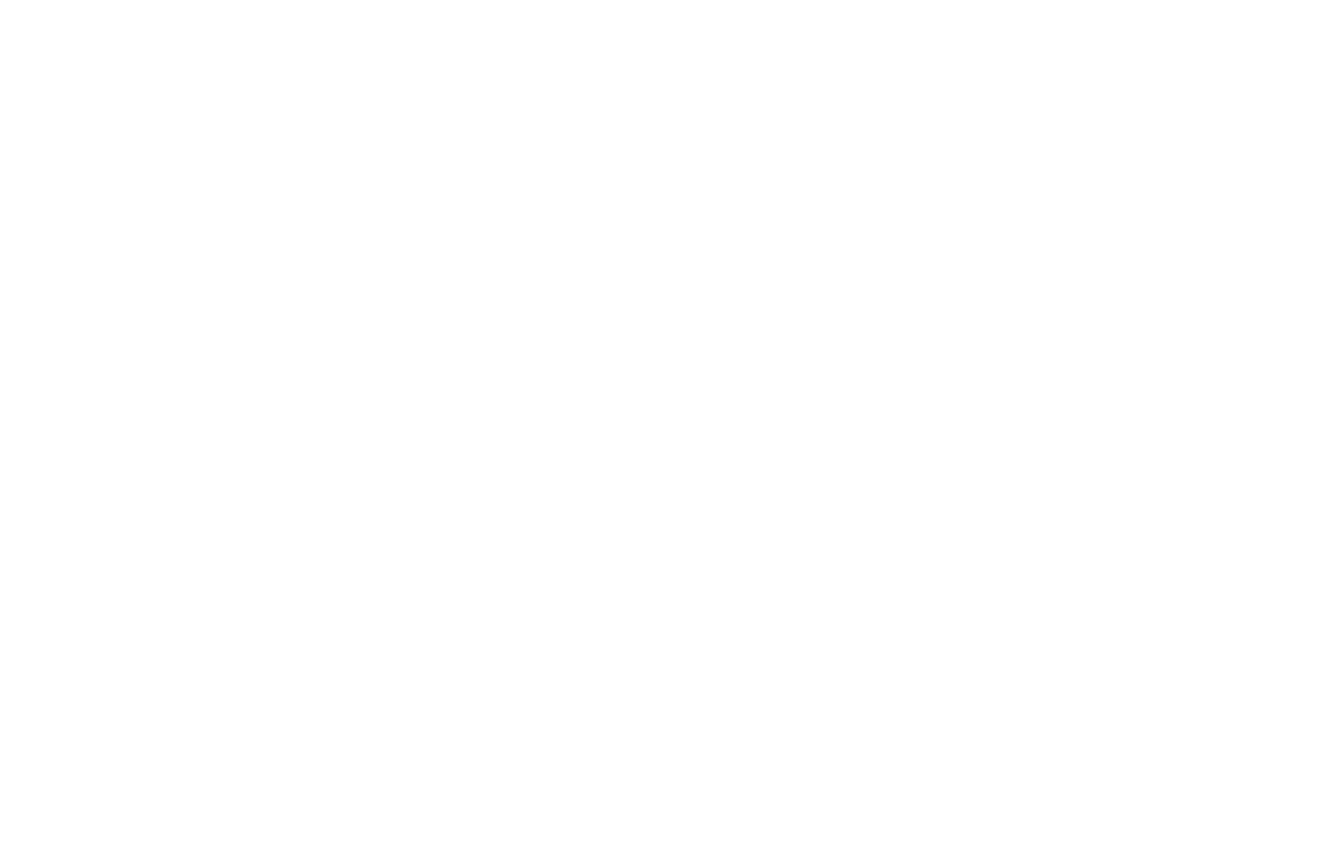
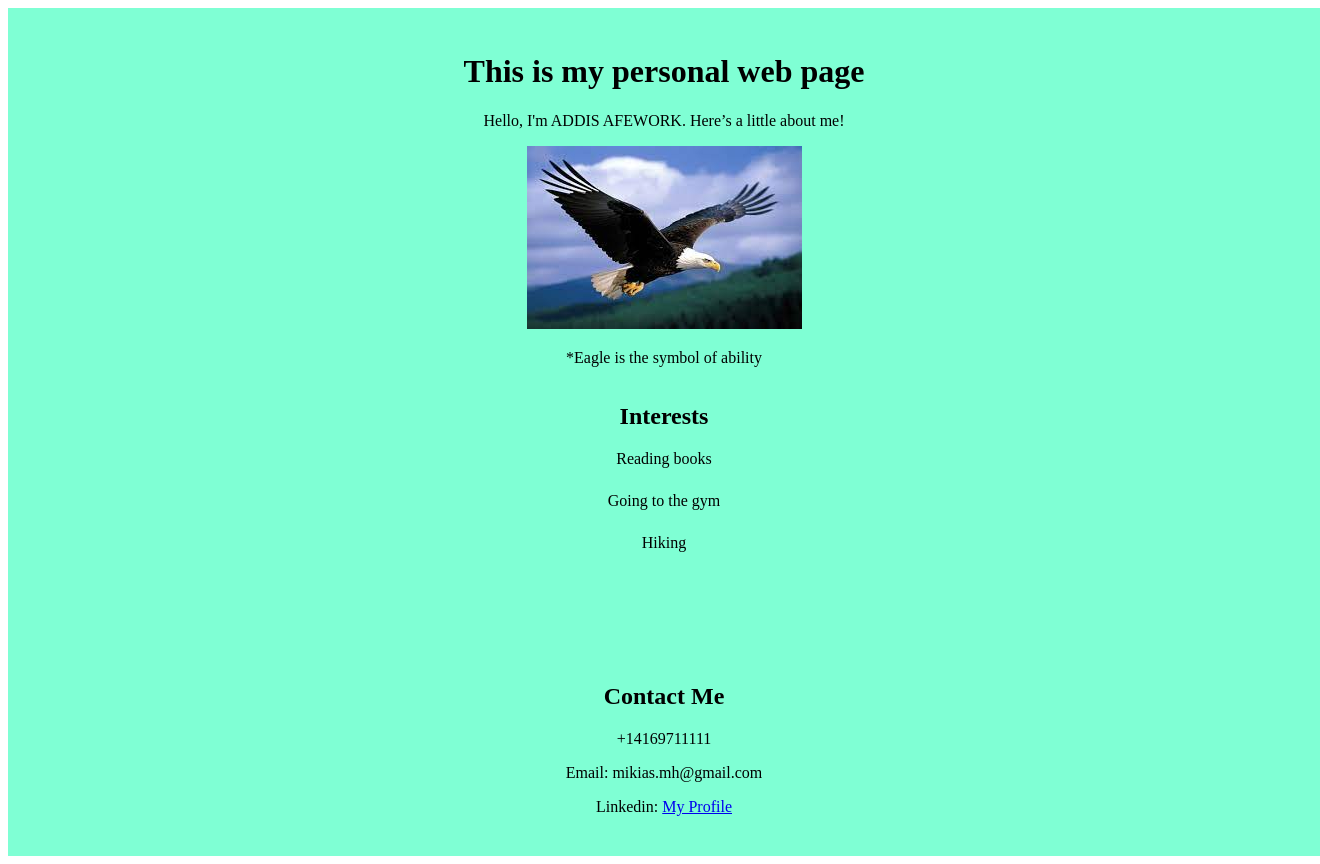
Before and after one commit to codixir/personal_webpage_frontend, a plain HTML site: page index.html in a window 1280 px wide. Shown: the whole page, 1320 px wide, since content can reach past the window. Before the commit the page ends 800 px from the top, so only its background shows below. Drawn offline with Linux system fonts and the light colour scheme.

Commit message:
Add profile content

```diff
--- a/index.html
+++ b/index.html
@@ -3,9 +3,31 @@
 <head>
     <meta charset="UTF-8">
     <meta name="viewport" content="width=device-width, initial-scale=1.0">
-    <title>Document</title>
+    <title>Addis Personal Webpage</title>
+    <link rel="stylesheet" href="style.css">
 </head>
 <body>
-
+    <div class="container">
+        <header>
+            <h1>This is my personal web page</h1>
+            <p >Hello, I'm ADDIS AFEWORK. Here’s a little about me!</p>
+            <img src="./images/images.jpg" alt="">
+            <p>*Eagle is the symbol of ability</p>
+        </header>
+        <section>
+            <h2>Interests</h2>
+            <ul class="list-items">
+                <li>Reading books</li>
+                <li>Going to the gym</li>
+                <li>Hiking</li>
+            </ul>
+        </section>
+        <footer>
+            <h2>Contact Me</h2>
+            <p>+14169711111</p>
+            <p>Email: mikias.mh@gmail.com</p>
+            <p>Linkedin: <a href="https://www.linkedin.com/in/mikias-m-630633104/" target="_blank">My Profile</a></p>
+        </footer>
+    </div>
 </body>
 </html>
--- a/style.css
+++ b/style.css
@@ -0,0 +1,32 @@
+.container {
+    background-color: aquamarine;
+    height: 100vh;
+    width: 100%;
+    display: flex;
+    flex-direction: column;
+    /* justify-content: center; */
+    align-items: center;
+    padding: 24px;
+}
+
+header, footer {
+    flex-grow: 0;
+    width: 100%;
+    text-align: center;
+}
+
+section {
+    flex-grow: 1;
+    width: 100%;
+    text-align: center;
+}
+
+.list-items {
+    list-style: none;
+    padding-left: 0;
+}
+
+.list-items > li:not(:last-child) {
+    padding-left: 0;
+    margin-bottom: 24px;
+}
```
Also changed, not shown: images/images.jpg (added).
